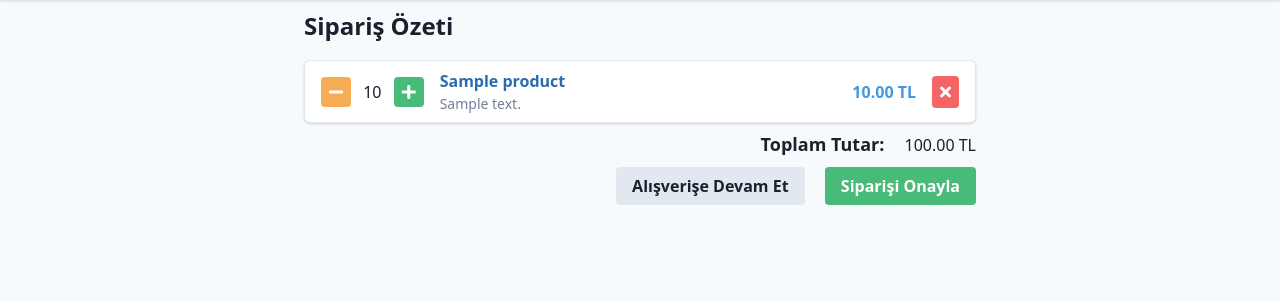
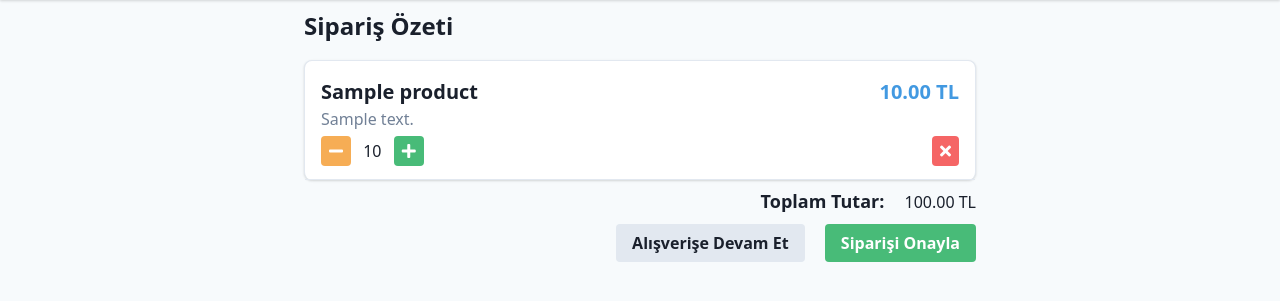
Before and after one commit to onurguler/siparisver, a Django app: template templates/orders/order_summary.html in a window 1280 px wide. Shown: the part 49-350 px from the top of the page. Run offline with Django 3.2, Linux system fonts and the light colour scheme; the template is opened without the code that fills it: values named after a table or form of the project are taken from there, others are empty; tables that the repository leaves empty hold one stand-in row (Sample ...); style sheets or scripts are compiled from the project's sources.

Commit message:
redesign order_summary

```diff
--- a/templates/orders/order_summary.html
+++ b/templates/orders/order_summary.html
@@ -5,32 +5,44 @@
   <div class="container mx-auto px-2 sm:px-6 lg:px-8 py-2">
     <div class="max-w-2xl mx-auto">
       <h1 class="mb-4 text-2xl font-bold">Sipariş Özeti</h1>
-      <div class="bg-white border rounded-md shadow">
+
+      <div class="bg-white border border-b-0 rounded-lg shadow">
         {% for order_item in order.items.all %}
-          <div class="px-4 py-2 flex items-center justify-between">
-            <div class="flex items-center">
+          <div class="p-4 border-b">
+            <div class="flex items-start justify-between">
+              <div class="w-8/12">
+                <h1 class="text-xl font-bold">{{ order_item.product.title }}</h1>
+
+                {% if order_item.product.content %}
+                <p class="text-gray-600">{{ order_item.product.content }}</p>
+                {% endif %}
+              </div>
+
+              <div class="w-4/12">
+                <p class="text-right text-xl font-bold text-blue-500">{{ order_item.product.price }} TL</p>
+              </div>
+            </div>
+
+            <div class="mt-2 flex items-center justify-between">
               <div class="mr-4">
                 <a href="{% url 'core:remove_single_item_from_cart' slug=order_item.product.slug %}" class="px-2 py-1 bg-orange-400 text-white rounded hover:bg-orange-500 focus:outline-none focus:shadow-outline"><i class="fas fa-minus"></i></a>
                 <span class="px-2">{{ order_item.quantity }}</span>
                 <a href="{% url 'core:add_to_cart' slug=order_item.product.slug %}" class="px-2 py-1 bg-green-500 text-white rounded hover:bg-green-600 focus:outline-none focus:shadow-outline"><i class="fas fa-plus"></i></a>
               </div>
+
               <div>
-                <p class="font-bold text-blue-700">{{ order_item.product.title }}</p>
-
-                {% if order_item.product.content %}
-                  <p class="text-sm text-gray-600">{{ order_item.product.content }}</p>
-                {% endif %}
-
+                <a href="{% url 'core:remove_from_cart' slug=order_item.product.slug %}" class="ml-4 px-2 py-1 bg-red-500 text-white rounded hover:bg-red-600 focus:outline-none focus:shadow-outline"><i class="fas fa-times"></i></a>
               </div>
-            </div>
-            <div class="flex items-center">
-              <p class="font-bold text-blue-500">{{ order_item.product.price }} TL</p>
-              <a href="{% url 'core:remove_from_cart' slug=order_item.product.slug %}" class="ml-4 px-2 py-1 bg-red-500 text-white rounded hover:bg-red-600 focus:outline-none focus:shadow-outline"><i class="fas fa-times"></i></a>
             </div>
           </div>
         {% endfor %}
       </div>
-      <p class="py-2 text-right"><span class="text-lg font-bold mr-4">Toplam Tutar:</span> {{ order.get_total_price }} TL</p>
+
+      <p class="py-2 text-right">
+        <span class="text-lg font-bold mr-4">Toplam Tutar:</span>
+        {{ order.get_total_price }} TL
+      </p>
+
       <div class="text-right py-2">
         <a href="{% url 'core:product_list' %}" class="px-4 py-2 bg-gray-300 font-bold rounded hover:bg-gray-400 focus:outline-none focus:shadow-outline">Alışverişe Devam Et</a>
         <a href="#" class="ml-4 px-4 py-2 bg-green-500 text-white font-bold rounded hover:bg-green-600 focus:outline-none focus:shadow-outline">Siparişi Onayla</a>
```
